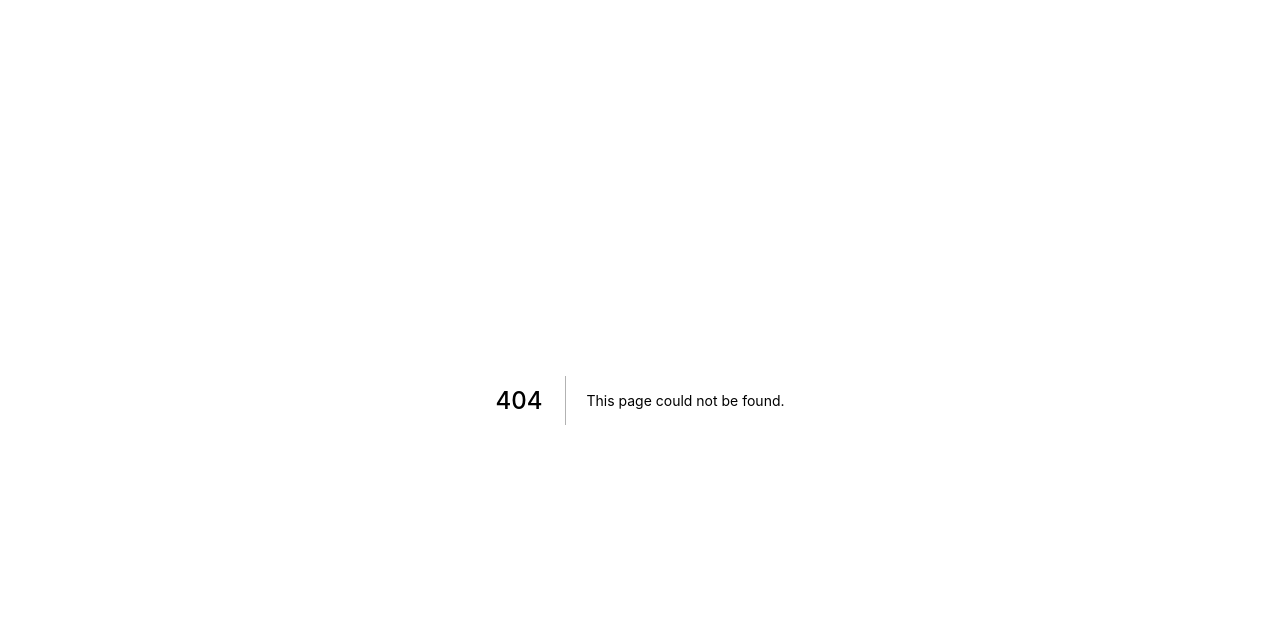
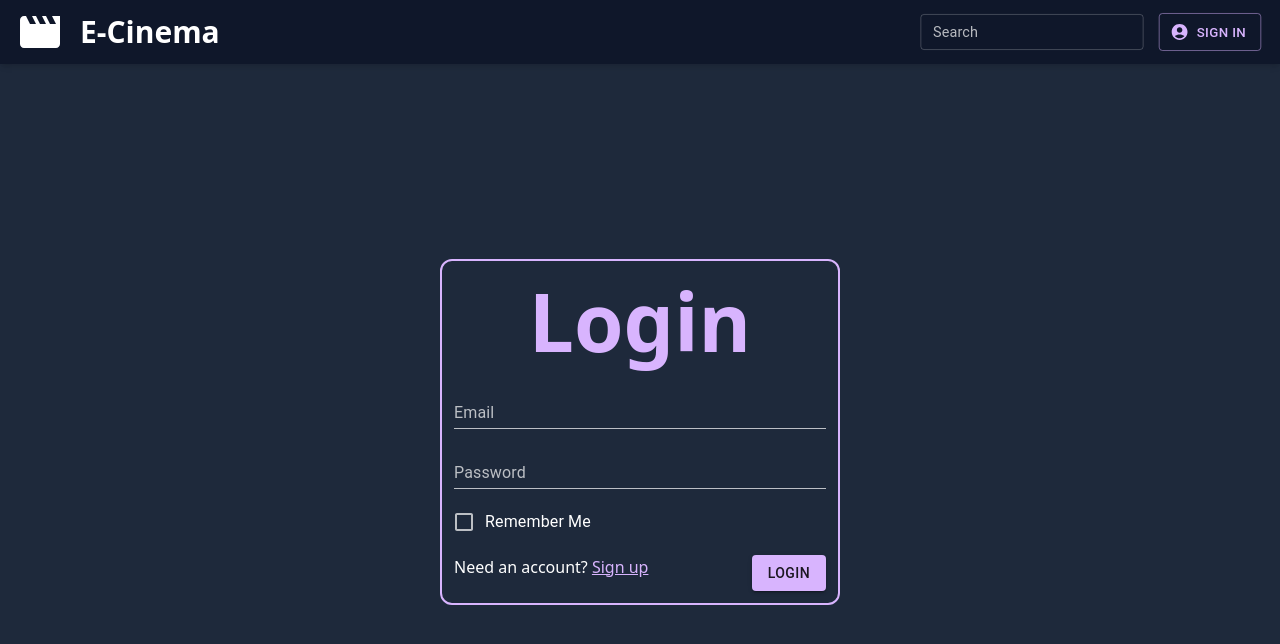
Before and after one commit to Razvan789/4050-FrontEnd, a Next.js app: page /login in a window 1280 px wide. Before the commit this address had no page. Shown: the top 644 px of the page. Built offline with nearby package versions, Linux system fonts and the light colour scheme.

Commit message:
Added login page

```diff
--- a/src/components/layout.tsx
+++ b/src/components/layout.tsx
@@ -56,11 +56,11 @@ type layoutProps = {
 }
 
 export default function Layout({ children }: layoutProps) {
-    //let user;
-    const user: User = {
-        name: "John Doe",
-        email: "",
-    };
+    let user;
+    //const user: User = {
+    //    name: "John Doe",
+    //    email: "",
+    //};
 
 
     return (
--- a/src/components/navbar.tsx
+++ b/src/components/navbar.tsx
@@ -33,9 +33,11 @@ export default function Navbar({ title = "Default Value", userInfo }: NavbarProp
 
 
         {!userInfo ?
-          <Button color='primary' variant="outlined" className='scale-95' startIcon={<AccountCircleIcon />}>
-            Sign in
-          </Button>
+          <Link href="/login">
+            <Button color='primary' variant="outlined" className='scale-95' startIcon={<AccountCircleIcon />}>
+              Sign in
+            </Button>
+          </Link>
           :
           <div className='flex flex-row items-center'>
             <Link href="/adminPage">
--- a/src/pages/index.tsx
+++ b/src/pages/index.tsx
@@ -12,10 +12,10 @@ interface HomeProps {
 }
 
 export default function Home({ user }: HomeProps) {
-  user = {
-    name: "John Doe",
-    email: "",
-  };
+  // user = {
+  //   name: "John Doe",
+  //   email: "",
+  // };
   return (
     <Layout>
       <Head>
--- /dev/null
+++ b/src/pages/login.tsx
@@ -0,0 +1,27 @@
+import Layout from "../components/layout"
+import Head from 'next/head'
+import { Box, TextField, Button, FormGroup, FormControlLabel, Checkbox } from '@mui/material'
+import Link from "next/link"
+export default function login() {
+    return (
+        <Layout>
+            <Box className="rounded-xl border-2 border-purple-300 w-[400px] m-auto p-3 pt-0">
+                <h1 className="w-full text-center text-5xl md:text-[5rem] leading-normal font-extrabold text-gray-600">
+                    <span className="text-purple-300">Login</span>
+                </h1>
+                <FormGroup>
+                    <div className="flex flex-col space-y-3">
+                        <TextField id="outlined-basic" label="Email" type="email" variant="standard" />
+                        <TextField id="outlined-basic" label="Password" type="password" variant="standard" />
+                        <FormControlLabel className="text-white" control={<Checkbox />} label="Remember Me" />
+                        <div className="flex">
+                            <p className="text-white">Need an account? <Link href='/signUp'><span className="cursor-pointer underline text-purple-300">Sign up</span></Link></p>
+                            <Button className="ml-auto bg-purple-300" variant="contained">Login</Button>
+                        </div>
+                    </div>
+                </FormGroup>
+
+            </Box>
+        </Layout>
+    )
+}
```
Also changed, not shown: src/pages/adminPage.tsx (+6 -6 lines).
